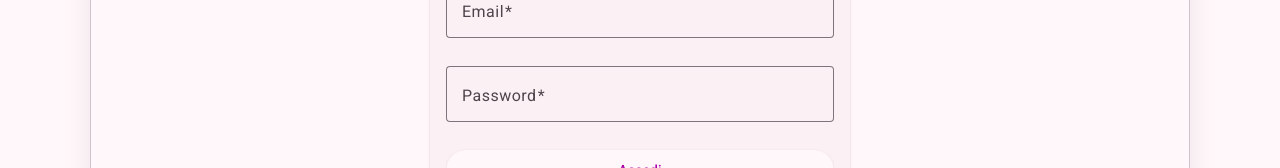
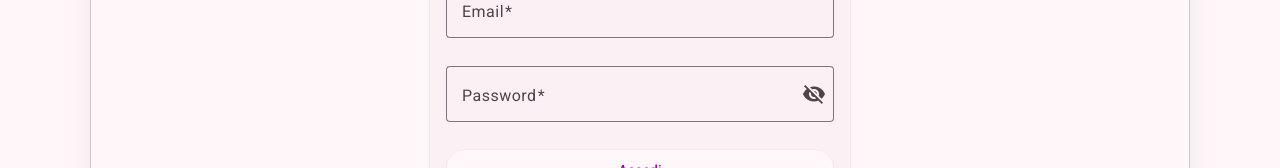
Before and after one commit to TosiMatteo/Shop, an Angular app in the folder frontend/: page /login in a window 1280 px wide. Shown: the part 482-650 px from the top of the page. Built offline with nearby package versions, Linux system fonts and the light colour scheme.

Commit message:
Add toggle visibility feature for password fields in login and registration forms

```diff
--- a/frontend/src/app/features/auth/login-page/login-page.html
+++ b/frontend/src/app/features/auth/login-page/login-page.html
@@ -22,7 +22,12 @@
 
             <mat-form-field appearance="outline">
               <mat-label>Password</mat-label>
-              <input matInput formControlName="password" type="password" />
+              <input matInput formControlName="password" [type]="hideLoginPassword ? 'password' : 'text'" />
+              <button mat-icon-button matSuffix type="button"
+                      (click)="hideLoginPassword = !hideLoginPassword"
+                      [attr.aria-label]="hideLoginPassword ? 'Mostra password' : 'Nascondi password'">
+                <mat-icon>{{ hideLoginPassword ? 'visibility_off' : 'visibility' }}</mat-icon>
+              </button>
               @if (loginForm.get('password')?.hasError('required')) {
                 <mat-error>Password obbligatoria</mat-error>
               }
@@ -59,7 +64,12 @@
 
             <mat-form-field appearance="outline">
               <mat-label>Password</mat-label>
-              <input matInput formControlName="password" type="password" />
+              <input matInput formControlName="password" [type]="hideRegisterPassword ? 'password' : 'text'" />
+              <button mat-icon-button matSuffix type="button"
+                      (click)="hideRegisterPassword = !hideRegisterPassword"
+                      [attr.aria-label]="hideRegisterPassword ? 'Mostra password' : 'Nascondi password'">
+                <mat-icon>{{ hideRegisterPassword ? 'visibility_off' : 'visibility' }}</mat-icon>
+              </button>
               @if (registerForm.get('password')?.hasError('minlength')) {
                 <mat-error>Minimo 6 caratteri</mat-error>
               }
@@ -67,7 +77,12 @@
 
             <mat-form-field appearance="outline">
               <mat-label>Conferma Password</mat-label>
-              <input matInput formControlName="password_confirmation" type="password" />
+              <input matInput formControlName="password_confirmation" [type]="hideRegisterPassword ? 'password' : 'text'" />
+              <button mat-icon-button matSuffix type="button"
+                      (click)="hideRegisterPassword = !hideRegisterPassword"
+                      [attr.aria-label]="hideRegisterPassword ? 'Mostra password' : 'Nascondi password'">
+                <mat-icon>{{ hideRegisterPassword ? 'visibility_off' : 'visibility' }}</mat-icon>
+              </button>
             </mat-form-field>
 
             <button mat-raised-button color="accent" type="submit">
--- a/frontend/src/app/features/auth/login-page/login-page.ts
+++ b/frontend/src/app/features/auth/login-page/login-page.ts
@@ -1,11 +1,12 @@
 import { Component } from '@angular/core';
-import {MatButton} from '@angular/material/button';
+import {MatButton, MatIconButton} from '@angular/material/button';
 import {FormBuilder, FormGroup, ReactiveFormsModule, Validators} from '@angular/forms';
-import {MatError, MatFormField, MatInput, MatLabel} from '@angular/material/input';
+import {MatError, MatFormField, MatInput, MatLabel, MatSuffix} from '@angular/material/input';
 import {AuthService} from '../../../core/services/auth/auth-service';
 import {Router} from '@angular/router';
 import {MatCard, MatCardContent, MatCardHeader, MatCardTitle} from '@angular/material/card';
 import {MatTab, MatTabGroup} from '@angular/material/tabs';
+import {MatIcon} from '@angular/material/icon';
 
 @Component({
   selector: 'app-login-page',
@@ -21,7 +22,10 @@ import {MatTab, MatTabGroup} from '@angular/material/tabs';
     MatCardContent,
     MatTabGroup,
     MatTab,
-    MatError
+    MatError,
+    MatIconButton,
+    MatIcon,
+    MatSuffix
   ],
   templateUrl: './login-page.html',
   styleUrl: './login-page.scss',
@@ -29,6 +33,9 @@ import {MatTab, MatTabGroup} from '@angular/material/tabs';
 export class LoginPage {
   loginForm: FormGroup;
   registerForm: FormGroup;
+
+  hideLoginPassword = true;
+  hideRegisterPassword = true;
 
   constructor(
     private fb: FormBuilder,
--- a/frontend/src/app/features/products/product-card/product-card.html
+++ b/frontend/src/app/features/products/product-card/product-card.html
@@ -26,7 +26,7 @@
       </div>
 
       <button mat-flat-button color="primary" aria-label="Aggiungi al carrello" (click)="addToCart()">
-        <mat-icon aria-hidden="true">add_shopping_cart</mat-icon>
+        <mat-icon>add_shopping_cart</mat-icon>
         Aggiungi
       </button>
     </div>
```
